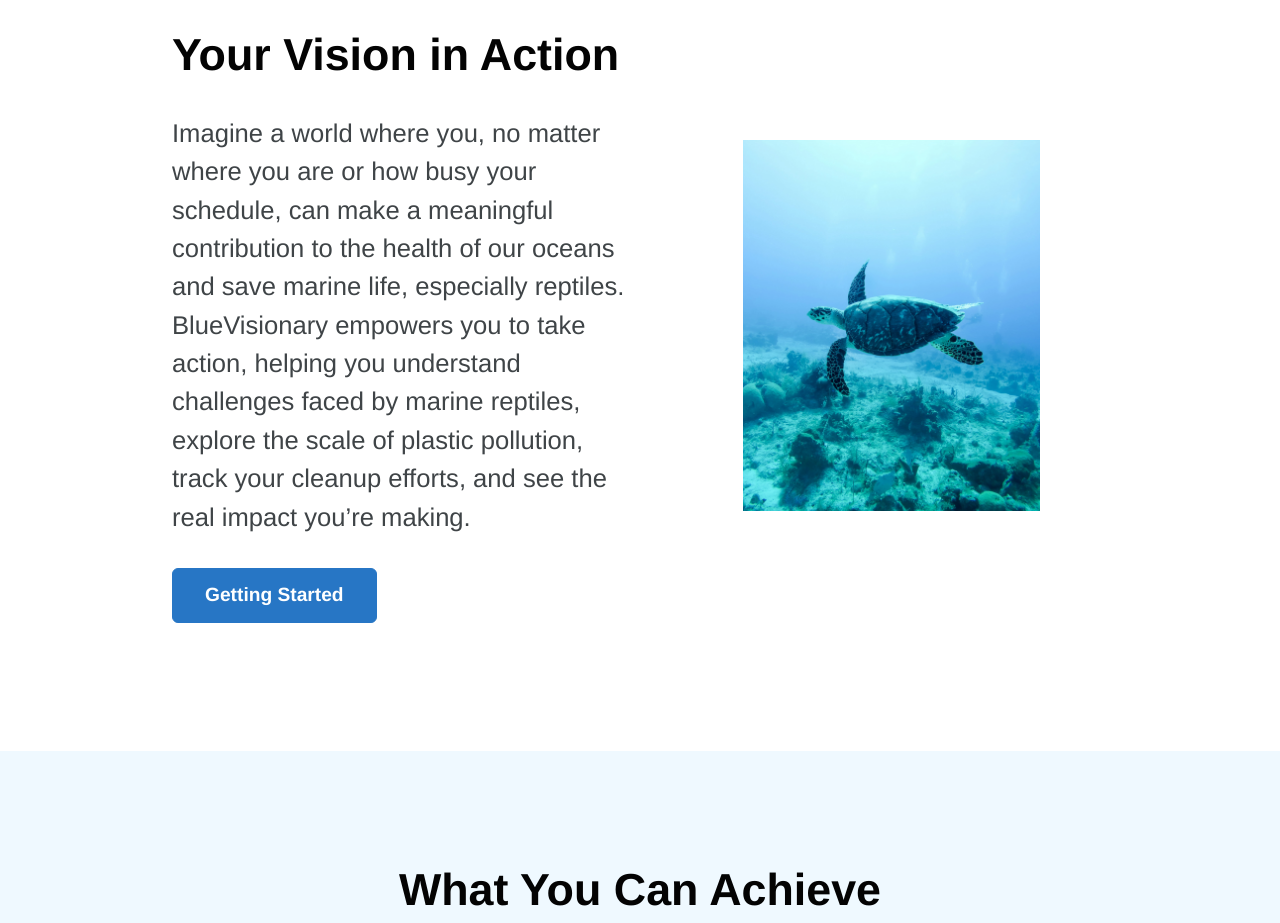
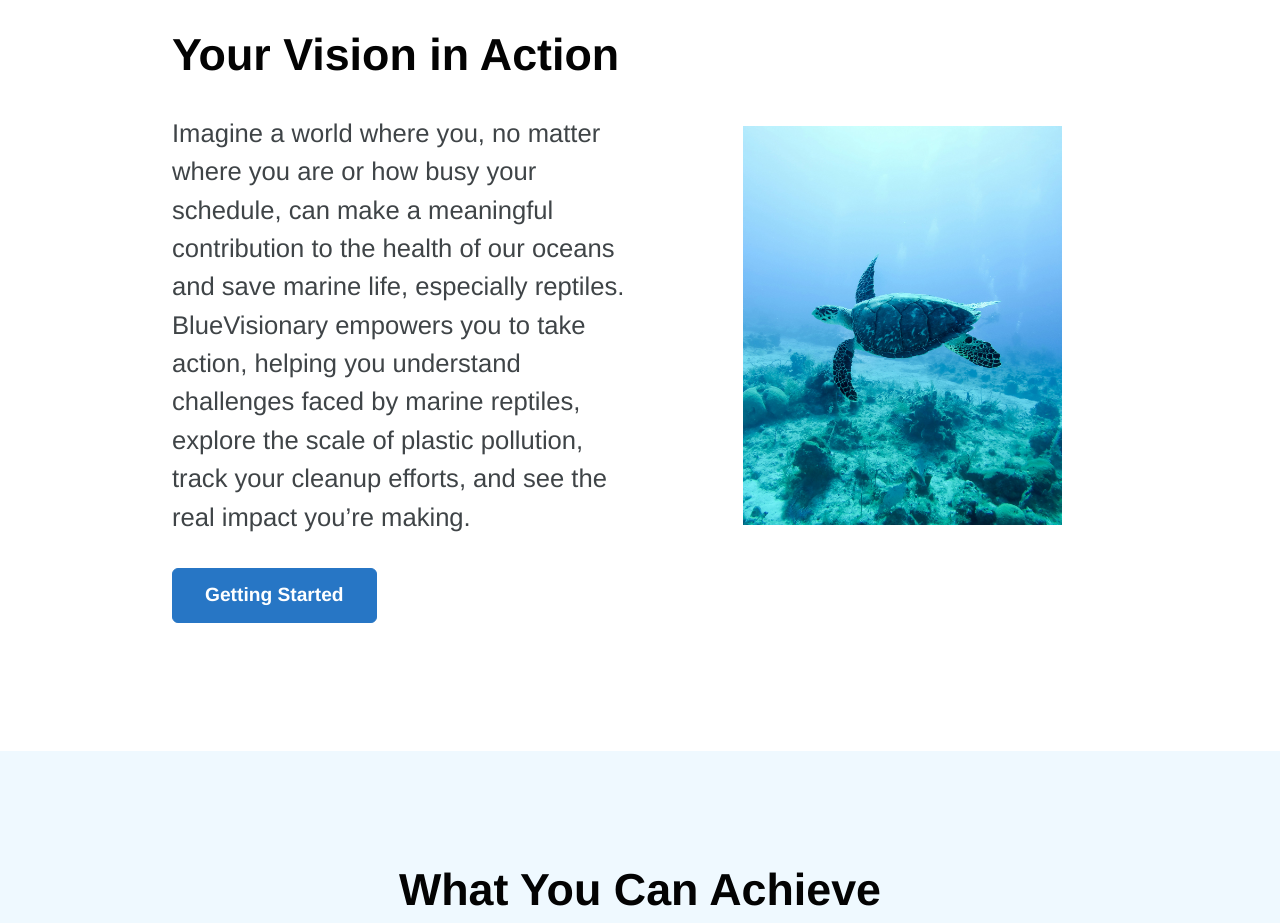
Before and after one commit to YiJieNG/BlueVisionary, a React (Create React App) app in the folder frontend/: page / in a window 1280 px wide. Shown: the part 900-1823 px from the top of the page. Built offline with nearby package versions, Linux system fonts and the light colour scheme.

Commit message:
Update _examples.scss

```diff
--- a/frontend/src/assets/scss/bluevisionary/_examples.scss
+++ b/frontend/src/assets/scss/bluevisionary/_examples.scss
@@ -304,7 +304,7 @@
 }
 
 .image-section img {
-  max-width: 85%;
+  max-width: 90%;
   height: auto;
   // justify-content: center;
   align-items: center;
```
